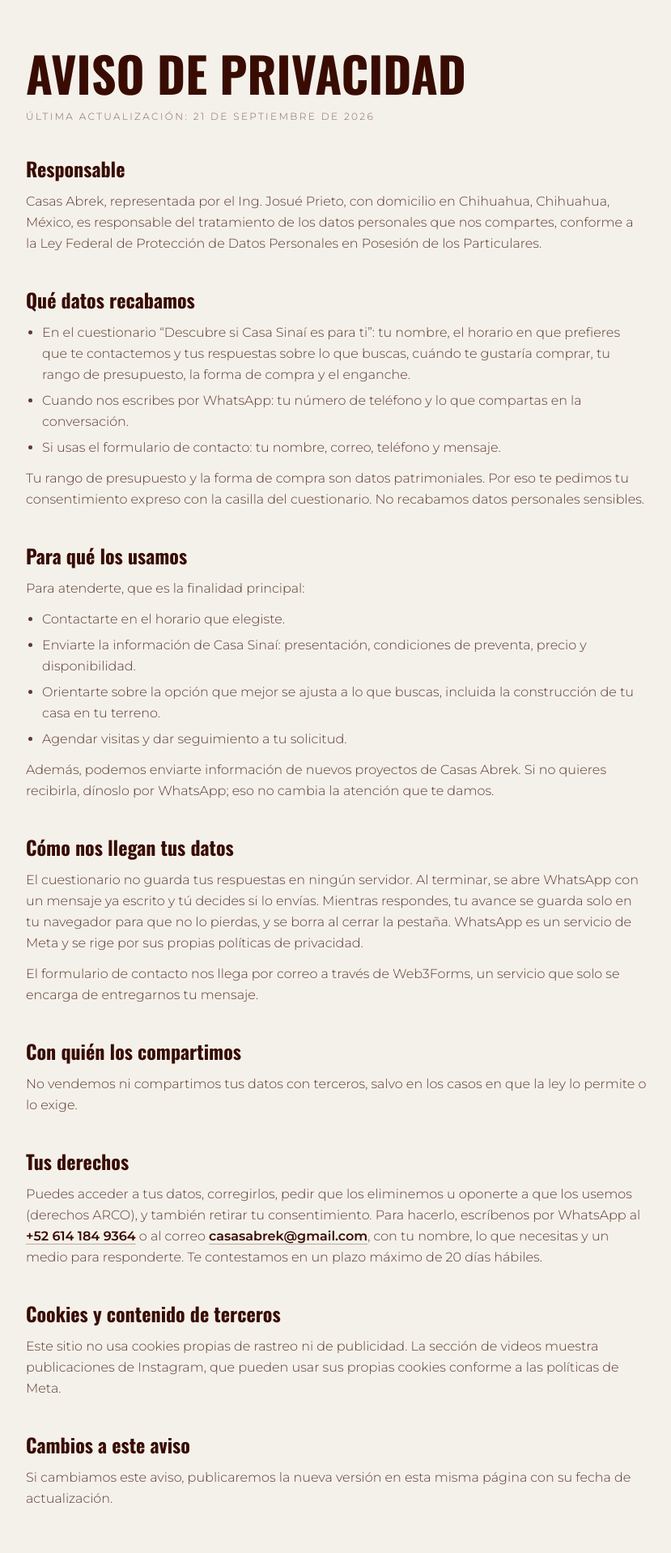
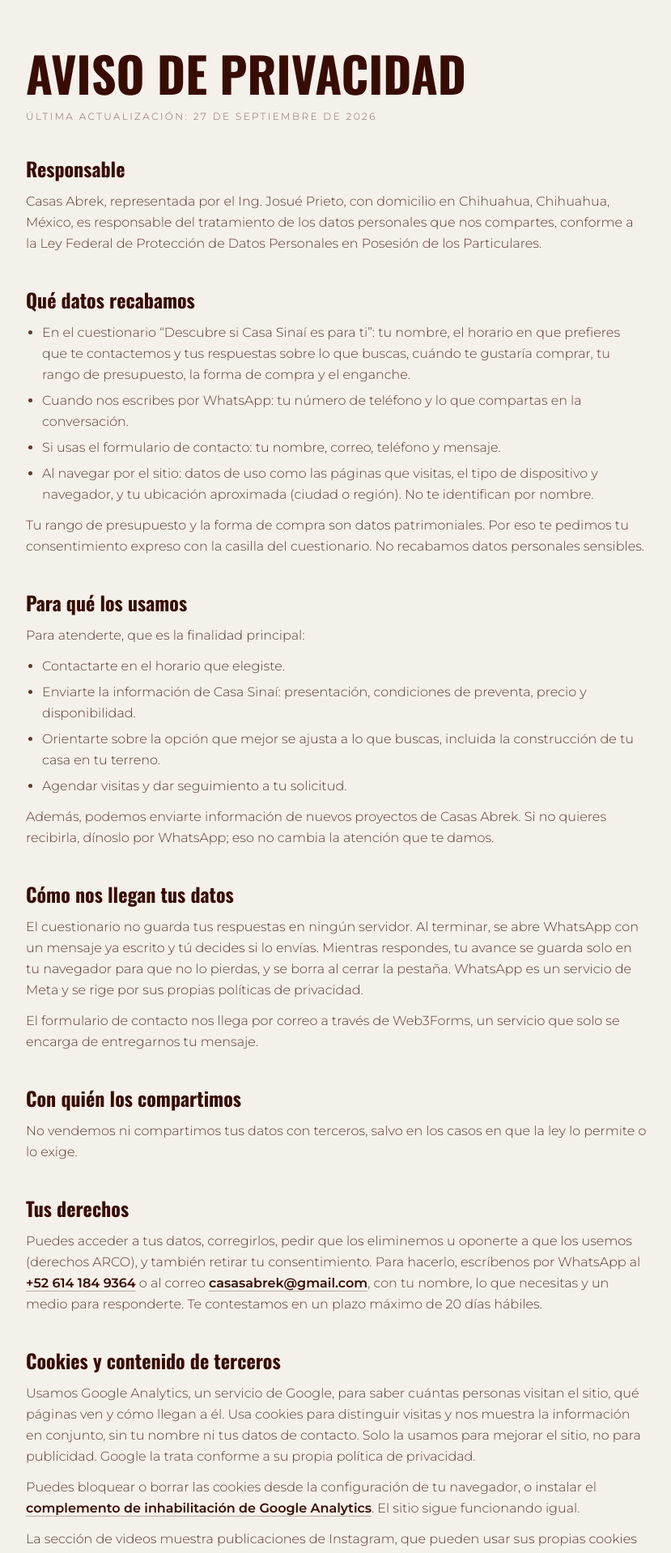
Before and after one commit to OmarAcuna0205/casas-abrek, a Next.js app: page /aviso-de-privacidad in a window 1280 px wide. Shown: the part 100-2018 px from the top of the page at 81% size, without its empty margins (224-1053 px from the left). Built offline with nearby package versions, Linux system fonts and the light colour scheme.

Commit message:
feat: add Google Analytics integration and update privacy policy details

```diff
--- a/package.json
+++ b/package.json
@@ -9,6 +9,7 @@
     "lint": "eslint"
   },
   "dependencies": {
+    "@next/third-parties": "^16.3.6",
     "@phosphor-icons/react": "^2.1.10",
     "motion": "^13.3.0",
     "next": "^16.3.5",
--- a/src/app/aviso-de-privacidad/page.tsx
+++ b/src/app/aviso-de-privacidad/page.tsx
@@ -26,7 +26,7 @@ export default function AvisoDePrivacidad() {
                         Aviso de privacidad
                     </h1>
                     <p className="mt-4 font-body text-xs uppercase tracking-[0.2em] text-primary/60">
-                        Última actualización: 21 de septiembre de 2026
+                        Última actualización: 27 de septiembre de 2026
                     </p>
 
                     <h2 className={heading}>Responsable</h2>
@@ -52,6 +52,11 @@ export default function AvisoDePrivacidad() {
                         <li>
                             Si usas el formulario de contacto: tu nombre, correo, teléfono y
                             mensaje.
+                        </li>
+                        <li>
+                            Al navegar por el sitio: datos de uso como las páginas que visitas,
+                            el tipo de dispositivo y navegador, y tu ubicación aproximada
+                            (ciudad o región). No te identifican por nombre.
                         </li>
                     </ul>
                     <p className={paragraph}>
@@ -122,8 +127,28 @@ export default function AvisoDePrivacidad() {
 
                     <h2 className={heading}>Cookies y contenido de terceros</h2>
                     <p className={paragraph}>
-                        Este sitio no usa cookies propias de rastreo ni de publicidad. La
-                        sección de videos muestra publicaciones de Instagram, que pueden usar
+                        Usamos Google Analytics, un servicio de Google, para saber cuántas
+                        personas visitan el sitio, qué páginas ven y cómo llegan a él. Usa
+                        cookies para distinguir visitas y nos muestra la información en
+                        conjunto, sin tu nombre ni tus datos de contacto. Solo la usamos para
+                        mejorar el sitio, no para publicidad. Google la trata conforme a su
+                        propia política de privacidad.
+                    </p>
+                    <p className={paragraph}>
+                        Puedes bloquear o borrar las cookies desde la configuración de tu
+                        navegador, o instalar el{" "}
+                        <a
+                            href="https://tools.google.com/dlpage/gaoptout"
+                            target="_blank"
+                            rel="noopener noreferrer"
+                            className="font-semibold text-primary underline decoration-primary/30 underline-offset-4 transition-colors duration-300 hover:text-secondary hover:decoration-secondary"
+                        >
+                            complemento de inhabilitación de Google Analytics
+                        </a>
+                        . El sitio sigue funcionando igual.
+                    </p>
+                    <p className={paragraph}>
+                        La sección de videos muestra publicaciones de Instagram, que pueden usar
                         sus propias cookies conforme a las políticas de Meta.
                     </p>
 
--- a/src/app/layout.tsx
+++ b/src/app/layout.tsx
@@ -1,4 +1,5 @@
 import type { Metadata } from "next";
+import { GoogleAnalytics } from "@next/third-parties/google";
 import { Oswald, Montserrat, Playfair_Display } from "next/font/google";
 import "./globals.css";
 import { SiteLoaderProvider } from "@/components/SiteLoader";
@@ -54,6 +55,8 @@ export default function RootLayout({ children }: LayoutProps<"/">) {
         </noscript>
         <SiteLoaderProvider>{children}</SiteLoaderProvider>
       </body>
+      {/* solo en produccion, para que las visitas en local no ensucien los datos */}
+      {process.env.NODE_ENV === "production" && <GoogleAnalytics gaId={site.gaId} />}
     </html>
   );
 }
--- a/src/data/site.ts
+++ b/src/data/site.ts
@@ -4,6 +4,8 @@ export const site = {
     // clave publica de Web3Forms (form "Casas Abrek"): los mensajes del formulario
     // de Contacto llegan al correo con el que se creo la clave
     web3formsKey: "b98088bc-0c79-4d92-aec2-b094c798e01c",
+    // ID de medicion de Google Analytics 4 (flujo web "abrek")
+    gaId: "G-JTZNR7SZZ9",
     city: "Chihuahua",
     // 614 184 9364, formato internacional sin + ni espacios
     whatsapp: "526141849364",
```
Also changed, not shown: 1 other file (tests, documents, lock files or other folders).
